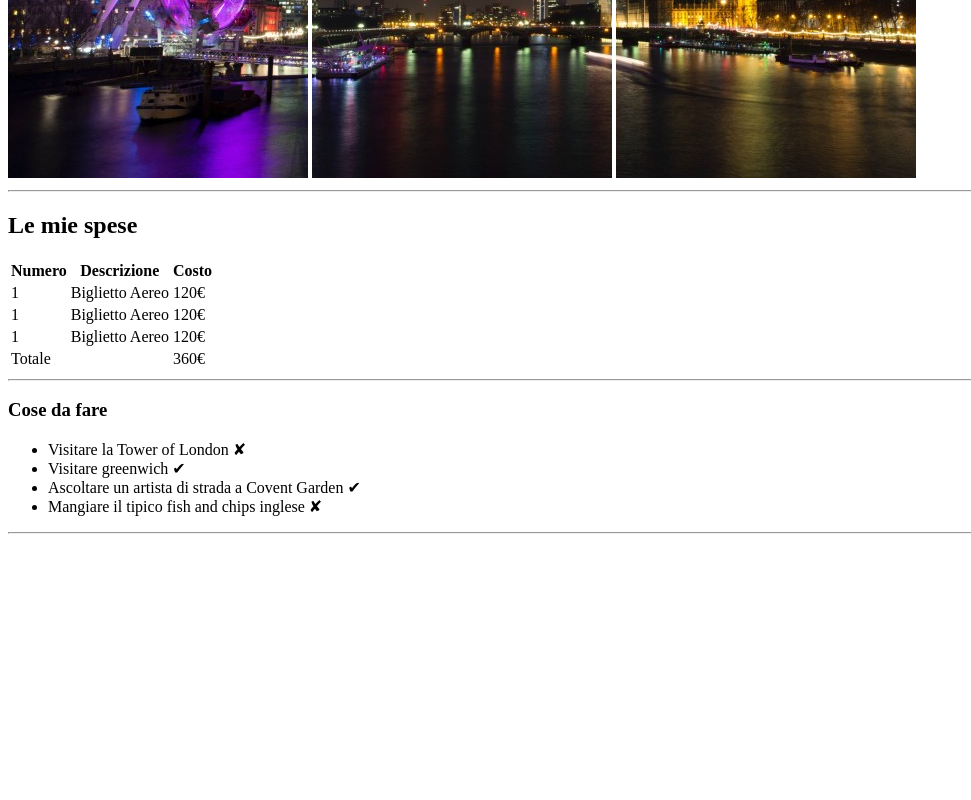
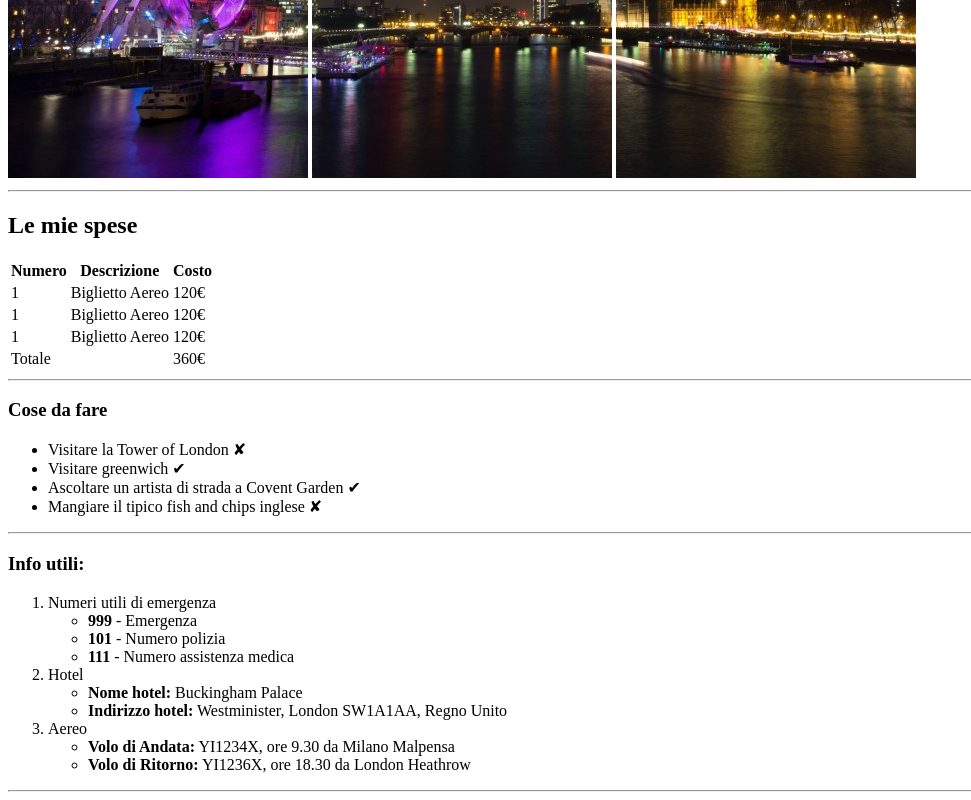
Before and after one commit to Tommaso-Macco/html-london-trip, a plain HTML site: page index.html in a window 1280 px wide. Shown: the part 502-1302 px from the top of the page, without its empty margins (0-971 px from the left). Before the commit the page ends 1044 px from the top, so only its background shows below. Drawn offline with Linux system fonts and the light colour scheme.

Commit message:
Section3 done

```diff
--- a/index.html
+++ b/index.html
@@ -58,8 +58,28 @@
                 </ul>
             <hr>
         </section>
+
         <section>
-
+            <h3>Info utili:</h3>
+                <ol>
+                    <li>Numeri utili di emergenza</li>
+                        <ul>
+                            <li><strong>999</strong> - Emergenza</li>
+                            <li><strong>101</strong> - Numero polizia</li>
+                            <li><strong>111</strong> - Numero assistenza medica</li>
+                        </ul>
+                    <li>Hotel</li>
+                        <ul>
+                            <li><strong>Nome hotel:</strong> Buckingham Palace</li>
+                            <li><strong>Indirizzo hotel:</strong> Westminister, London SW1A1AA, Regno Unito</li>
+                        </ul>
+                    <li>Aereo</li>
+                        <ul>
+                            <li><strong>Volo di Andata:</strong> YI1234X, ore 9.30 da Milano Malpensa</li>
+                            <li><strong>Volo di Ritorno:</strong> YI1236X, ore 18.30 da London Heathrow</li>
+                        </ul>
+                </ol>
+            <hr>
         </section>
     </main>
 
```
